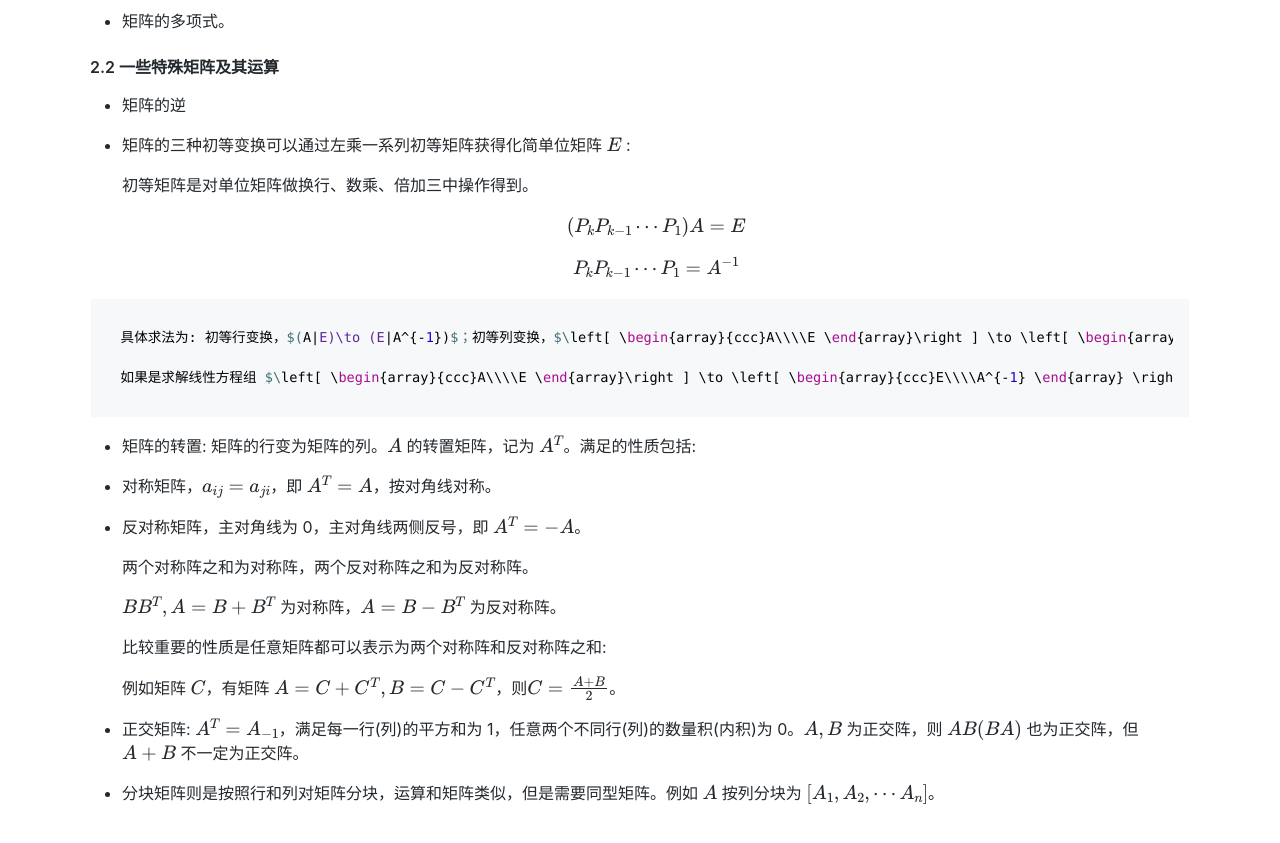
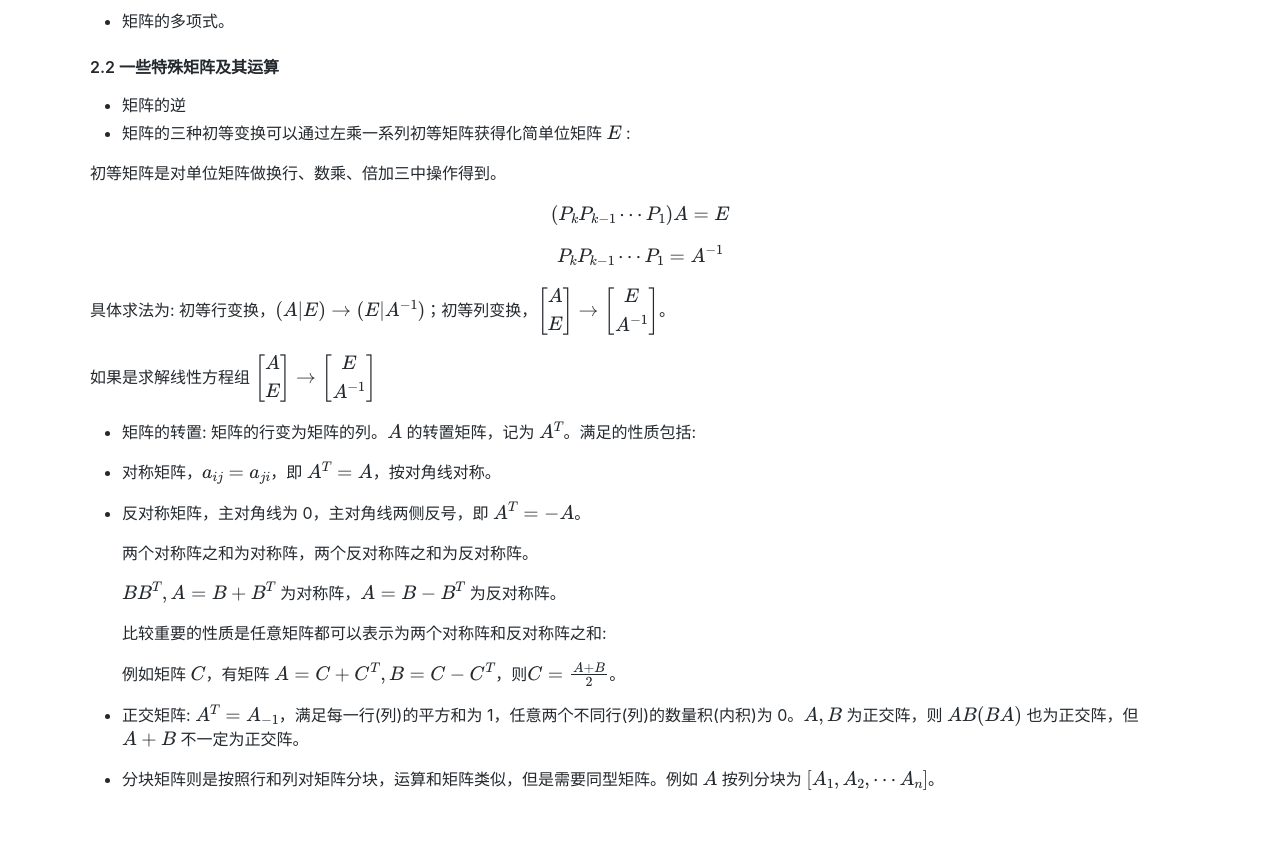
Before and after one commit to Hzzone/hzzone.github.io, a plain HTML site: page 1. 基础知识/线性代数基础知识复习.html in a window 1280 px wide. Shown: the part 5220-6063 px from the top of the page. Drawn offline with nearby package versions, Linux system fonts and the light colour scheme; some packages are replaced by stand-ins of ours.

Commit message:
webhook auto generate

```diff
--- a/1. 基础知识/线性代数基础知识复习.html
+++ b/1. 基础知识/线性代数基础知识复习.html
@@ -214,17 +214,15 @@ $$</p>
 </ul>
 <h4 id=2-2-一些特殊矩阵及其运算>2.2 一些特殊矩阵及其运算</h4>
 <ul>
-<li><p>矩阵的逆</p>
-</li>
-<li><p>矩阵的三种初等变换可以通过左乘一系列初等矩阵获得化简单位矩阵 $E$ :</p>
-<p>  初等矩阵是对单位矩阵做换行、数乘、倍加三中操作得到。</p>
-<p>  $$(P_kP_{k-1}\cdots P_1)A=E$$
-  $$P_kP_{k-1}\cdots P_1=A^{-1}$$</p>
-</li>
+<li>矩阵的逆</li>
+<li>矩阵的三种初等变换可以通过左乘一系列初等矩阵获得化简单位矩阵 $E$ :</li>
 </ul>
-<pre><code>具体求法为: 初等行变换，$(A|E)\to (E|A^{-1})$；初等列变换，$\left[ \begin{array}{ccc}A\\\\E \end{array}\right ] \to \left[ \begin{array}{ccc}E\\\\A^{-1} \end{array} \right ]$。
-
-如果是求解线性方程组 $\left[ \begin{array}{ccc}A\\\\E \end{array}\right ] \to \left[ \begin{array}{ccc}E\\\\A^{-1} \end{array} \right ]$</code></pre><ul>
+<p>初等矩阵是对单位矩阵做换行、数乘、倍加三中操作得到。</p>
+<p>$$(P_kP_{k-1}\cdots P_1)A=E$$
+$$P_kP_{k-1}\cdots P_1=A^{-1}$$</p>
+<p>具体求法为: 初等行变换，$(A|E)\to (E|A^{-1})$；初等列变换，$\left[ \begin{array}{ccc}A\\E \end{array}\right ] \to \left[ \begin{array}{ccc}E\\A^{-1} \end{array} \right ]$。</p>
+<p>如果是求解线性方程组 $\left[ \begin{array}{ccc}A\\E \end{array}\right ] \to \left[ \begin{array}{ccc}E\\A^{-1} \end{array} \right ]$</p>
+<ul>
 <li><p>矩阵的转置: 矩阵的行变为矩阵的列。$A$ 的转置矩阵，记为 $A^T$。满足的性质包括:</p>
 </li>
 <li><p>对称矩阵，$a_{ij}=a_{ji}$，即 $A^T=A$，按对角线对称。</p>
```
